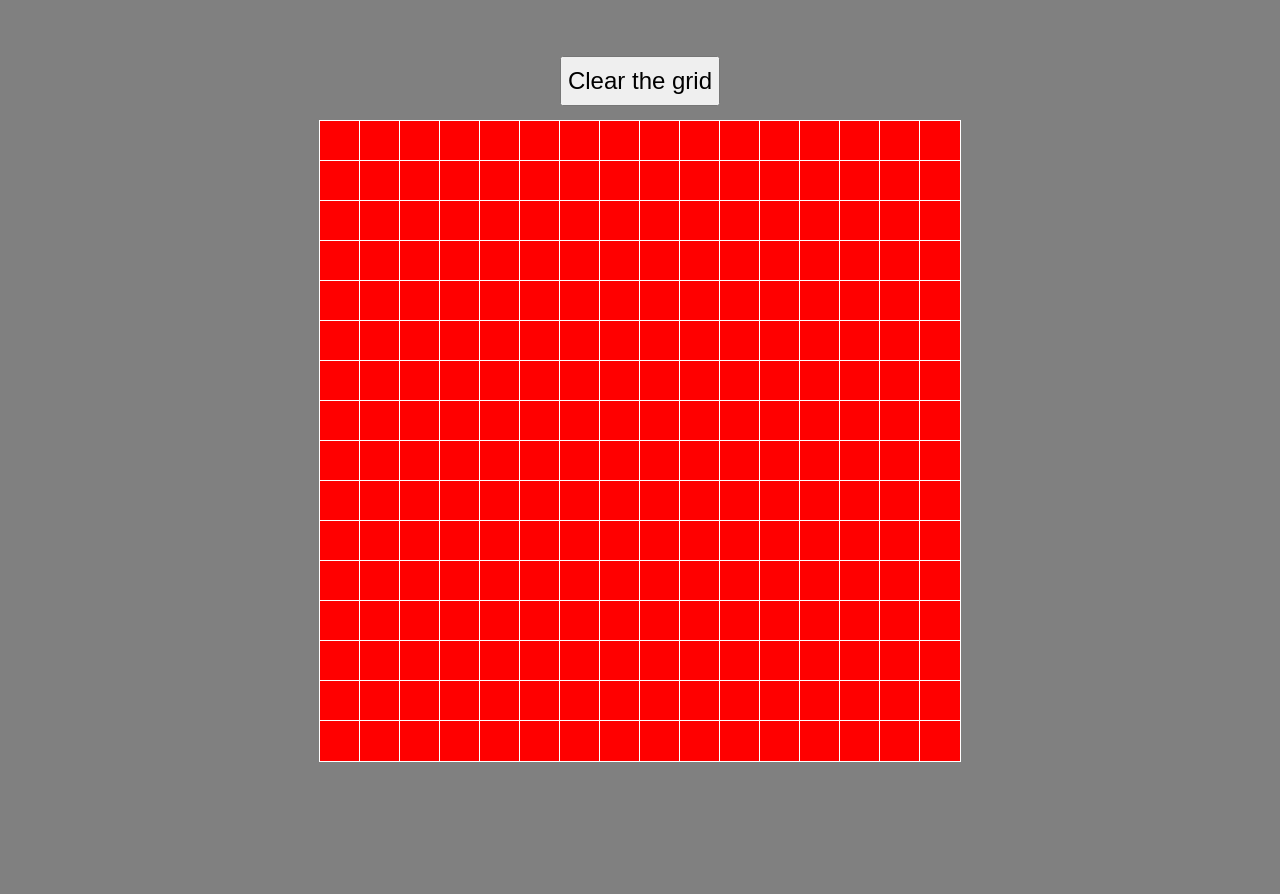
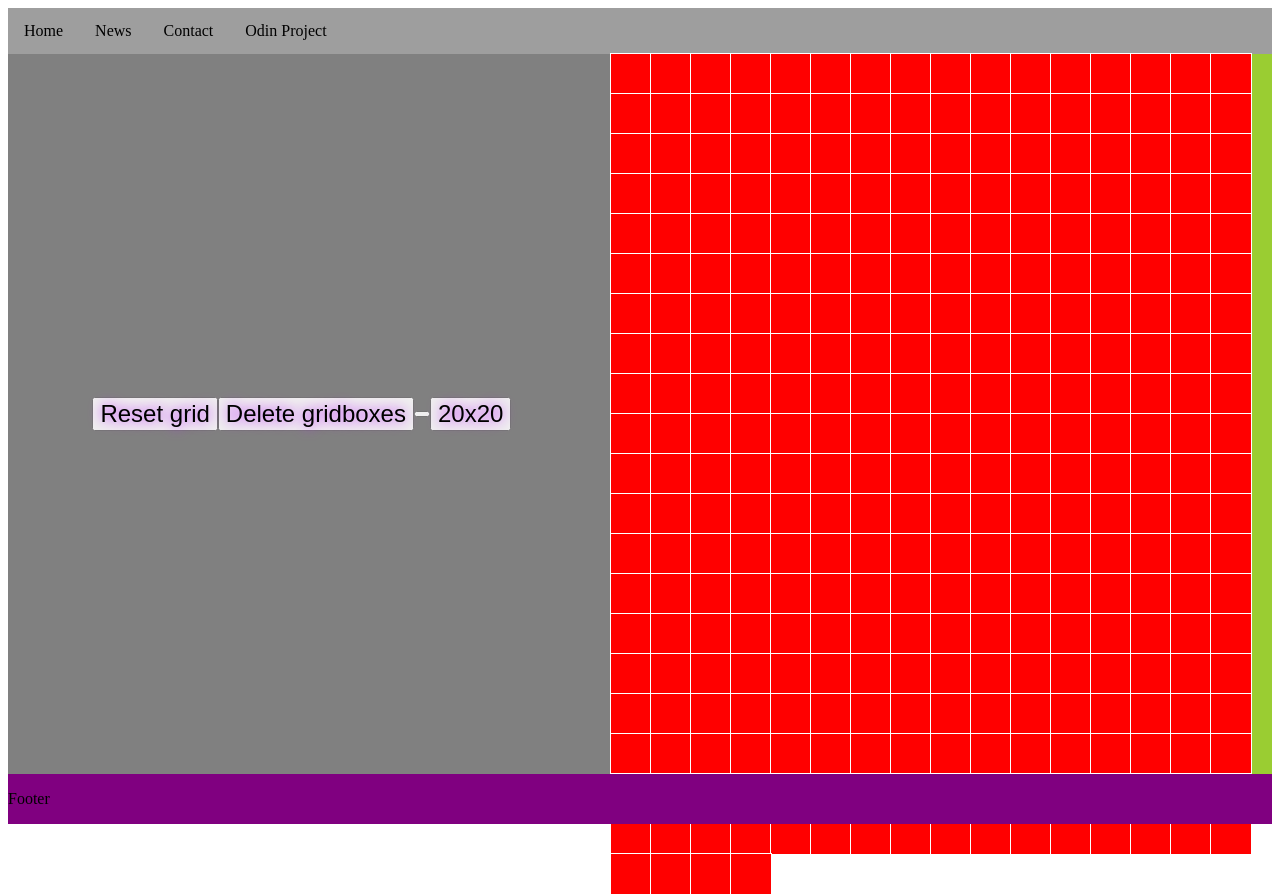
Before and after one commit to DavidG2581/etch-a-sketch, a plain HTML site: page index.html in a window 1280 px wide. Before the commit the page ends 816 px from the top, so only its background shows below. Drawn offline with Linux system fonts and the light colour scheme.

Commit message:
fully functional

```diff
--- a/frontend.js
+++ b/frontend.js
@@ -1,34 +1,62 @@
 //create grid
-const rows = 16;
-const columns = 16;
+const rows = 18;
+const columns = 18;
+let boxHeight;
+let boxWidth;
 let gridSize = 40*rows;
-const body = document.querySelector('body');
+const body = document.querySelector('.body');
 const container = document.querySelector('.container');
 const gridBox = document.createElement('div');
 const resetButton = document.querySelector('#reset');
+const clearBox = document.querySelector('#clearBox');
+const leftSide = document.querySelector('.left');
 
-resetButton.textContent="Clear the grid";
+resetButton.textContent="Reset grid";
 resetButton.addEventListener('click',()=>{ location.href = "index.html";});
 gridBox.classList.add('gridBox');
 
-function createGrid(){
-    // for(let i = 0; i<(rows);i++){
-    //     console.log(i)
-    //     const div = document.createElement('div');
-    //     div.textContent = 'suck it';
-    //     div.classList.add('gridRow');
-    //     container.appendChild(div);
-    // }
-    for(let i = 0; i<(rows*columns);i++){
+clearBox.textContent='Delete gridboxes'
+clearBox.addEventListener('click',()=>{ clear();});
+
+function clear() {
+    const containerChild = document.querySelector('.gridButton');
+    console.log('clear box function running');
+    // container.removeChild(containerChild);
+    while(container.firstChild){
+        container.removeChild(container.firstChild);
+    }
+
+}
+
+///TEST BUTTON FOR Reszing EACH BOX
+const addBox = document.createElement('button');
+addBox.classList.add('createBox');
+addBox.textContent = '20x20';
+addBox.addEventListener('click',() => resizeGrid());
+leftSide.appendChild(addBox);
+
+function resizeGrid() {
+    clear()
+    console.log('cleared box');
+    createGrid(20,20,36,36);
+}
+
+
+function createGrid(rows = 18, columns = 18,boxWidth = 40,boxHeight = 40){
+
+    for(let i = 0; i<(rows**2);i++){
         const div = document.createElement('div');
         div.classList.add('gridButton');
         div.addEventListener('mouseover', () =>{div.style.backgroundColor='black';});
         container.appendChild(div);
     }
+    let gridCell = document.querySelectorAll('.gridButton');
+    gridCell.forEach(cell => {
+        cell.style.height=boxHeight+'px';
+        cell.style.width=boxWidth+'px';
+    });
+
 }
-
-
-
 body.appendChild(container);
 
 // for (let i = 1; i < rows; i++){
--- a/index.html
+++ b/index.html
@@ -5,13 +5,30 @@
     <meta name="viewport" content="width=device-width, initial-scale=1.0">
     <title>Etch-A-Sketch</title>
     <link rel="stylesheet" href="style.css">
+    <link rel="stylesheet" href="menu.css">
     <script src="frontend.js" defer></script>
 </head>
 <body>
-    <button id="reset"></button>
-    <div class="container">
+    <div class="header"></div>
+    <div class="menu">
+        <ul>
+            <li><a href="index.html">Home</a></li>
+            <li><a href="news.asp">News</a></li>
+            <li><a href="contact.asp">Contact</a></li>
+            <li><a href="https://www.theodinproject.com">Odin Project</a></li>
+          </ul>
+    </div>
+    <div class="buttonSection"></div>
+    <div class="body">
+        <div class="left">
+            <button id="reset"></button>
+            <button id="clearBox"></button>
+            <button id="resize"></button>
+        </div>
 
+        <div class="container"></div>
     </div>
+    <div class="footer" style="background-color: purple;"><p>Footer</p></div>
 
 </body>
 </html>
--- /dev/null
+++ b/menu.css
@@ -0,0 +1,30 @@
+.menu {
+    background-color: gainsboro;
+    width: auto;
+
+}
+
+ul {
+    list-style-type: none;
+    margin: 0;
+    padding: 0;
+    overflow: hidden;
+    background-color: #9e9e9e;
+  }
+
+  li {
+    float: left;
+  }
+
+  li a {
+    display: block;
+    color: rgb(0, 0, 0);
+    text-align: center;
+    padding: 14px 16px;
+    text-decoration: none;
+  }
+
+  /* Change the link color to #111 (black) on hover */
+  li a:hover {
+    background-color: #ffffff;
+  }
--- a/style.css
+++ b/style.css
@@ -1,38 +1,50 @@
-body {
+body{
+    height: 100vh;
+    display: flex;
+    flex-direction: column;
+}
+
+.body {
     /* must give height for align-items to work */
     height: 100vh;
     background-color: grey;
     display: flex;
-    flex-direction: column;
     justify-content: center;
     align-items: center;
     gap:15px;
 }
-
-.container{
+.left{
     display: flex;
-    flex-wrap: wrap;
-    background-color: yellowgreen;
+    justify-content: center;
+    align-items: center;
     height: 640px;
     width: 640px;
 }
+.container{
+    display: flex;
+    flex-direction: row;
+    flex-wrap: wrap;
+    justify-content: baseline;
+    align-items: baseline;
+    background-color: yellowgreen;
+    height: 720px;
+    width: 720px;
+}
 
 .gridButton {
+    width: 40px;
     height: 40px;
-    width: 40px;
     background-color: red;
-    border-style: solid;
-    border: 5px;
     display: flex;
     justify-content: center;
-    align-items: center;
     /* use outline so the css size doesnt change */
     outline:1px solid white;
 }
 
 
-#reset {
+button {
     font-size: x-large;
-    height: 50px;
+    text-shadow: 0 0 13px #b813fa;
+    height: auto;
     width: auto;
 }
```
